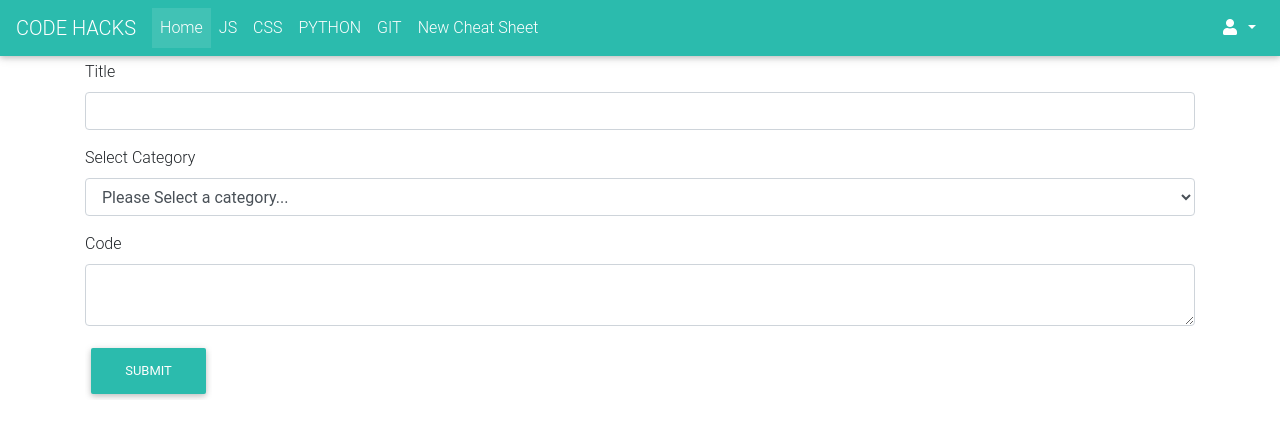
After one commit to mangowilliam/mangos, a Flask app: page /new in a window 1280 px wide. The commit adds this page. Shown: the top 438 px of the page. Run offline with Flask 2, Linux system fonts and the light colour scheme; some libraries are stand-ins or nearby versions.

Commit message:
added form form comments and rendered it

```diff
--- a/app/main/forms.py
+++ b/app/main/forms.py
@@ -1,3 +1,16 @@
 from flask_wtf import FlaskForm
-from wtforms import StringField, TextAreaField, SubmitField
+from wtforms import StringField, TextAreaField, SubmitField, PasswordField , SelectField
 from wtforms.validators import Required
+from flask_wtf import FlaskForm
+from wtforms import StringField,PasswordField,BooleanField,SubmitField
+from wtforms import ValidationError
+from wtforms.validators import Required,Email,EqualTo
+from ..models import Code
+
+class CodeForm(FlaskForm):
+    code_title = StringField('Title',validators=[Required()])
+    category = SelectField(' Select Category', coerce=int,
+            choices=[(0, 'Please Select a category...'), (1, 'JS'),(2, 'CSS'),(3, 'GIT'),(4, 'PYTHON')],
+            validators = [Required()])
+    code = TextAreaField('Code',validators=[Required()])
+    submit = SubmitField('Submit')
--- a/app/main/views.py
+++ b/app/main/views.py
@@ -1,7 +1,25 @@
 from flask import render_template, request, redirect, url_for,abort
 from . import main
 from .. import db
+from .forms import CodeForm
+from ..models import Code
+from flask_login import login_user, logout_user, login_required, current_user
+
 
 @main.route('/')
 def index():
     return render_template("index.html")
+
+
+@main.route('/new', methods=['GET', 'POST'])
+def new_blog():
+    form = CodeForm()
+    if form.validate_on_submit():
+        code = Code(code=form.blog.data, category = form.category.data, code_title=form.blog_title.data, user_id = current_user.id,
+                    code_upvotes=0, code_downvotes=0)
+
+        code.save_blog
+        db.session.add(code)
+        db.session.commit()
+        return redirect(url_for('main.index'))
+    return render_template('new.html', code_form=form)
--- a/app/templates/navbar.html
+++ b/app/templates/navbar.html
@@ -17,11 +17,14 @@
         <a class="nav-link" href="#">CSS</a>
       </li>
       <li class="nav-item">
-        <a class="nav-link" href="#">FLASK</a>
+        <a class="nav-link" href="#">PYTHON</a>
       </li>
       <li class="nav-item">
         <a class="nav-link" href="#">GIT</a>
       </li>
+      <li class="nav-item">
+          <a class="nav-link" href="/new">New Cheat Sheet</a>
+        </li>
 
 
     </ul>
--- /dev/null
+++ b/app/templates/new.html
@@ -0,0 +1,9 @@
+{% extends 'base.html'%}
+
+{% import 'bootstrap/wtf.html' as wtf%}
+
+{% block content %}
+<div class="container">
+{{ wtf.quick_form(code_form) }}
+</div>
+{% endblock%}
```
